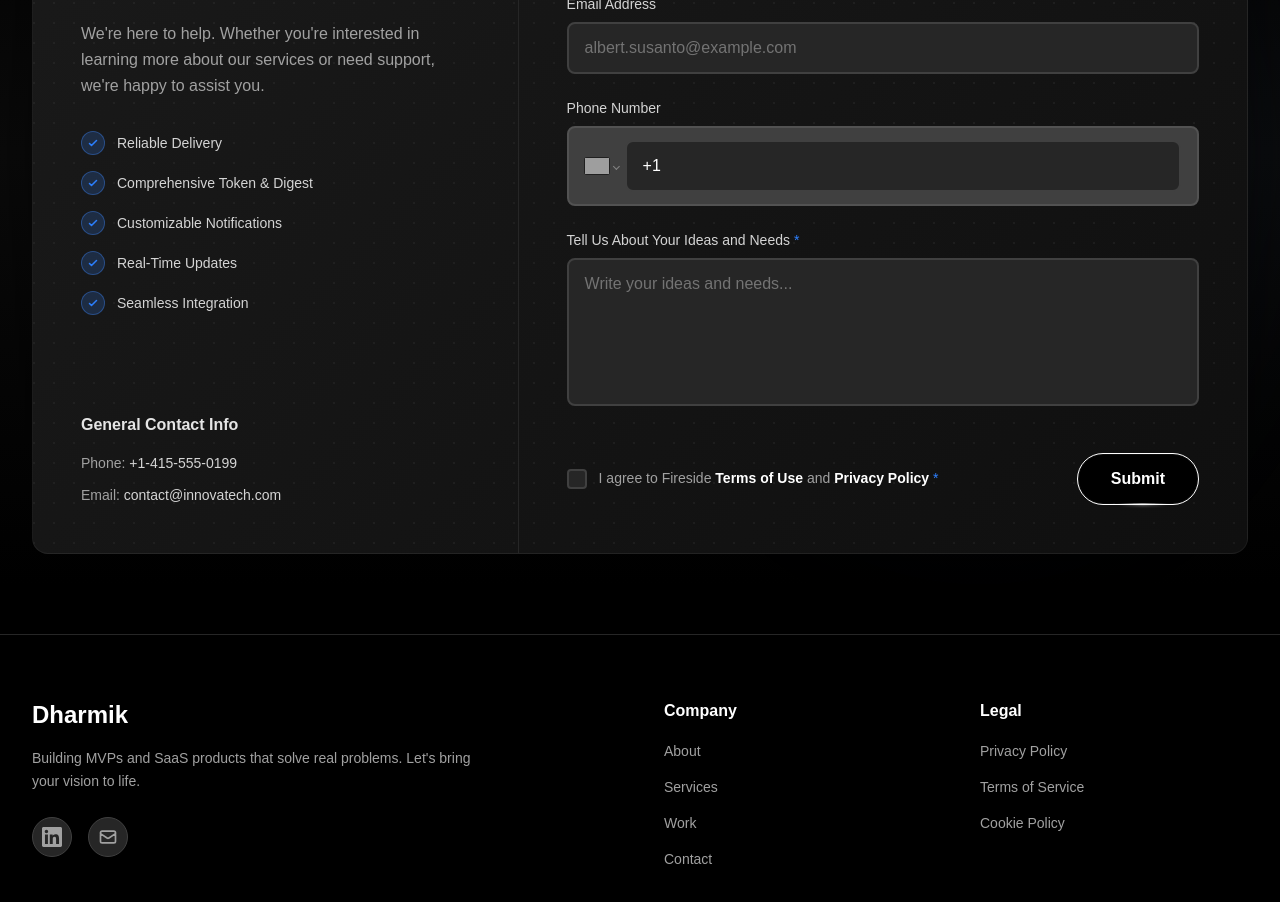
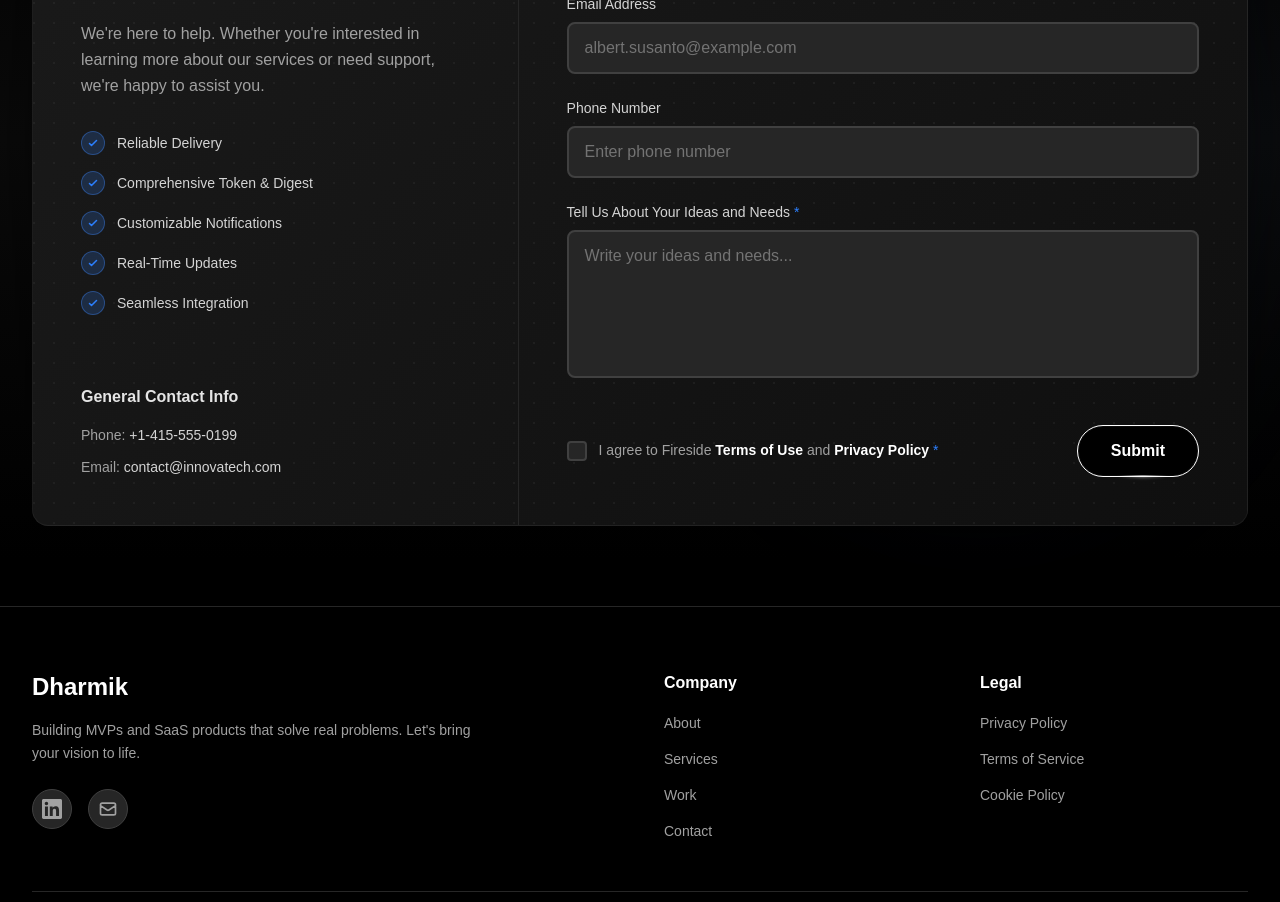
Before and after one commit to dharmikBhadra83/rudraXdharmik, a Next.js app: page / in a window 1280 px wide. Shown: the part 7820-8722 px from the top of the page. Built offline with nearby package versions, Linux system fonts and the light colour scheme; grey boxes are pictures that could not be loaded.

Commit message:
removed county option

```diff
--- a/src/app/globals.css
+++ b/src/app/globals.css
@@ -268,20 +268,41 @@ textarea:active {
   color: #ffffff !important;
 }
 
-/* Prevent autofill from changing background color */
+/* Prevent autofill from changing background color - Enhanced */
 input:-webkit-autofill,
 input:-webkit-autofill:hover,
 input:-webkit-autofill:focus,
 input:-webkit-autofill:active,
+input:-webkit-autofill::first-line,
 textarea:-webkit-autofill,
 textarea:-webkit-autofill:hover,
 textarea:-webkit-autofill:focus,
-textarea:-webkit-autofill:active {
-  -webkit-box-shadow: 0 0 0 30px #262626 inset !important;
+textarea:-webkit-autofill:active,
+textarea:-webkit-autofill::first-line {
+  -webkit-box-shadow: 0 0 0 1000px #262626 inset !important;
+  box-shadow: 0 0 0 1000px #262626 inset !important;
   -webkit-text-fill-color: #ffffff !important;
   background-color: #262626 !important;
+  background: #262626 !important;
+  background-image: none !important;
   color: #ffffff !important;
   caret-color: #ffffff !important;
+  transition: background-color 5000s ease-in-out 0s, background 5000s ease-in-out 0s !important;
+}
+
+/* Additional fix for autofill on all input types */
+input[type="text"]:-webkit-autofill,
+input[type="email"]:-webkit-autofill,
+input[type="tel"]:-webkit-autofill,
+input[type="password"]:-webkit-autofill,
+textarea:-webkit-autofill {
+  -webkit-box-shadow: 0 0 0 1000px #262626 inset !important;
+  box-shadow: 0 0 0 1000px #262626 inset !important;
+  -webkit-text-fill-color: #ffffff !important;
+  background-color: #262626 !important;
+  background: #262626 !important;
+  background-image: none !important;
+  color: #ffffff !important;
 }
 
 /* Ensure placeholder color stays consistent */
--- a/src/components/contact/ContactForm.tsx
+++ b/src/components/contact/ContactForm.tsx
@@ -1,46 +1,10 @@
 'use client';
 
-import React, { useState, forwardRef } from 'react';
+import React, { useState } from 'react';
 import { motion } from 'framer-motion';
-import PhoneInput, { isValidPhoneNumber } from 'react-phone-number-input';
-import 'react-phone-number-input/style.css';
 import { toast, ToastContainer } from 'react-toastify';
 import 'react-toastify/dist/ReactToastify.css';
 import { HoverBorderGradient } from '@/components/ui/hover-border-gradient';
-
-// Custom input component for PhoneInput to ensure id and name attributes
-const CustomPhoneInput = forwardRef<HTMLInputElement, React.InputHTMLAttributes<HTMLInputElement>>(
-  (props, ref) => {
-    return (
-      <input
-        ref={ref}
-        {...props}
-        id="phone"
-        name="phone"
-        autoComplete="tel"
-        style={{
-          backgroundColor: '#262626',
-          color: '#ffffff',
-          background: '#262626',
-          backgroundImage: 'none'
-        }}
-        onFocus={(e) => {
-          e.target.style.backgroundColor = '#262626';
-          e.target.style.background = '#262626';
-          e.target.style.backgroundImage = 'none';
-          e.target.style.color = '#ffffff';
-        }}
-        onBlur={(e) => {
-          e.target.style.backgroundColor = '#262626';
-          e.target.style.background = '#262626';
-          e.target.style.color = '#ffffff';
-        }}
-      />
-    );
-  }
-);
-
-CustomPhoneInput.displayName = 'CustomPhoneInput';
 
 interface FormErrors {
   firstName?: string;
@@ -78,18 +42,6 @@ export const ContactForm = () => {
     validateField(name as keyof FormErrors, value);
   };
 
-  const handlePhoneChange = (value: string | undefined) => {
-    setFormData(prev => ({ ...prev, phone: value || '' }));
-    if (errors.phone) {
-      setErrors(prev => ({ ...prev, phone: undefined }));
-    }
-  };
-
-  const handlePhoneBlur = () => {
-    if (formData.phone) {
-      validateField('phone', formData.phone);
-    }
-  };
 
   const handleCheckboxChange = (e: React.ChangeEvent<HTMLInputElement>) => {
     setFormData(prev => ({ ...prev, agreeToTerms: e.target.checked }));
@@ -138,10 +90,14 @@ export const ContactForm = () => {
       case 'phone':
         if (!value || (typeof value === 'string' && !value.trim())) {
           newErrors.phone = 'Phone number is required';
-        } else if (typeof value === 'string' && !isValidPhoneNumber(value)) {
+        } else if (typeof value === 'string') {
+          // Basic phone validation (allows numbers, spaces, dashes, parentheses, plus)
+          const phoneRegex = /^[\d\s\-\+\(\)]+$/;
+          if (!phoneRegex.test(value) || value.trim().length < 10) {
             newErrors.phone = 'Please enter a valid phone number';
           } else {
             delete newErrors.phone;
+          }
         }
         break;
 
@@ -191,10 +147,14 @@ export const ContactForm = () => {
       }
     }
 
-    if (!formData.phone) {
+    if (!formData.phone.trim()) {
       newErrors.phone = 'Phone number is required';
-    } else if (!isValidPhoneNumber(formData.phone)) {
+    } else {
+      // Basic phone validation (allows numbers, spaces, dashes, parentheses, plus)
+      const phoneRegex = /^[\d\s\-\+\(\)]+$/;
+      if (!phoneRegex.test(formData.phone) || formData.phone.trim().length < 10) {
         newErrors.phone = 'Please enter a valid phone number';
+      }
     }
 
     if (!formData.ideas.trim()) {
@@ -598,27 +558,33 @@ export const ContactForm = () => {
                     )}
                   </motion.div>
 
-                  {/* Phone Number with Country Selector */}
+                  {/* Phone Number */}
                   <motion.div variants={itemVariants} className="space-y-2">
                     <label htmlFor="phone" className="block text-sm text-neutral-300">
                       Phone Number
                     </label>
-                    <div className={`phone-input-wrapper ${errors.phone ? 'error' : ''}`}>
-                      <PhoneInput
-                        international
-                        defaultCountry="US"
+                    <input
+                      type="tel"
+                      id="phone"
+                      name="phone"
+                      autoComplete="tel"
                       value={formData.phone}
-                        onChange={handlePhoneChange}
-                        onBlur={handlePhoneBlur}
+                      onChange={handleChange}
+                      onBlur={handleBlur}
+                      onFocus={(e) => {
+                        e.target.style.backgroundColor = '#262626';
+                        e.target.style.background = '#262626';
+                        e.target.style.color = '#ffffff';
+                      }}
                       placeholder="Enter phone number"
-                        inputComponent={CustomPhoneInput}
-                        className={`w-full px-4 py-3 rounded-lg bg-neutral-700 border-2 text-neutral-300 placeholder-neutral-500 focus:outline-none focus:ring-1 transition-all ${
+                      style={{ backgroundColor: '#262626', color: '#ffffff', background: '#262626' }}
+                      className={`w-full px-4 py-3 rounded-lg bg-neutral-800 border-2 text-white placeholder-neutral-500 focus:outline-none focus:ring-1 transition-all ${
                         errors.phone
                           ? 'border-red-500 focus:border-red-500 focus:ring-red-500/20'
-                            : 'border-neutral-600 focus:border-blue-500/50 focus:ring-blue-500/20'
+                          : 'border-neutral-700 focus:border-blue-500/50 focus:ring-blue-500/20'
                       }`}
+                      required
                     />
-                    </div>
                     {errors.phone && (
                       <p className="text-red-400 text-xs mt-1">{errors.phone}</p>
                     )}
```
Lines whose indentation alone changed are shown as unchanged.
